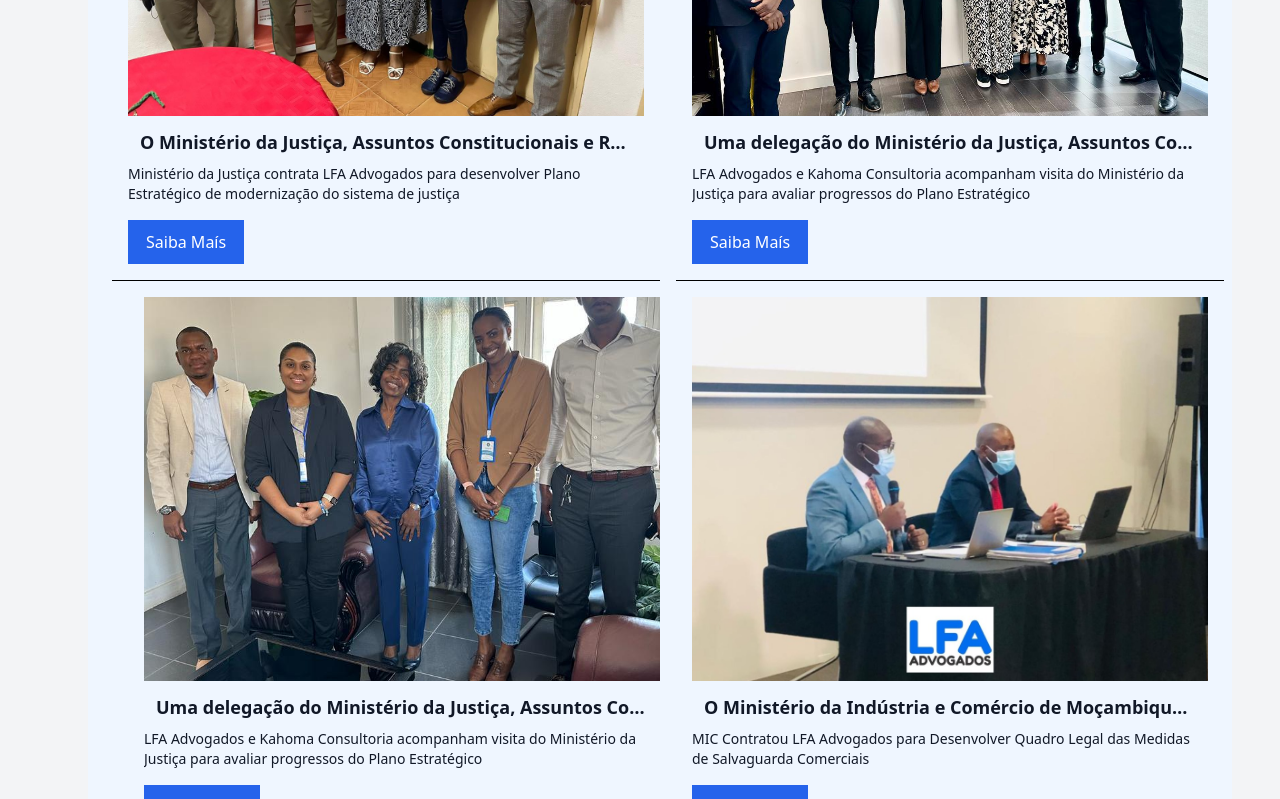
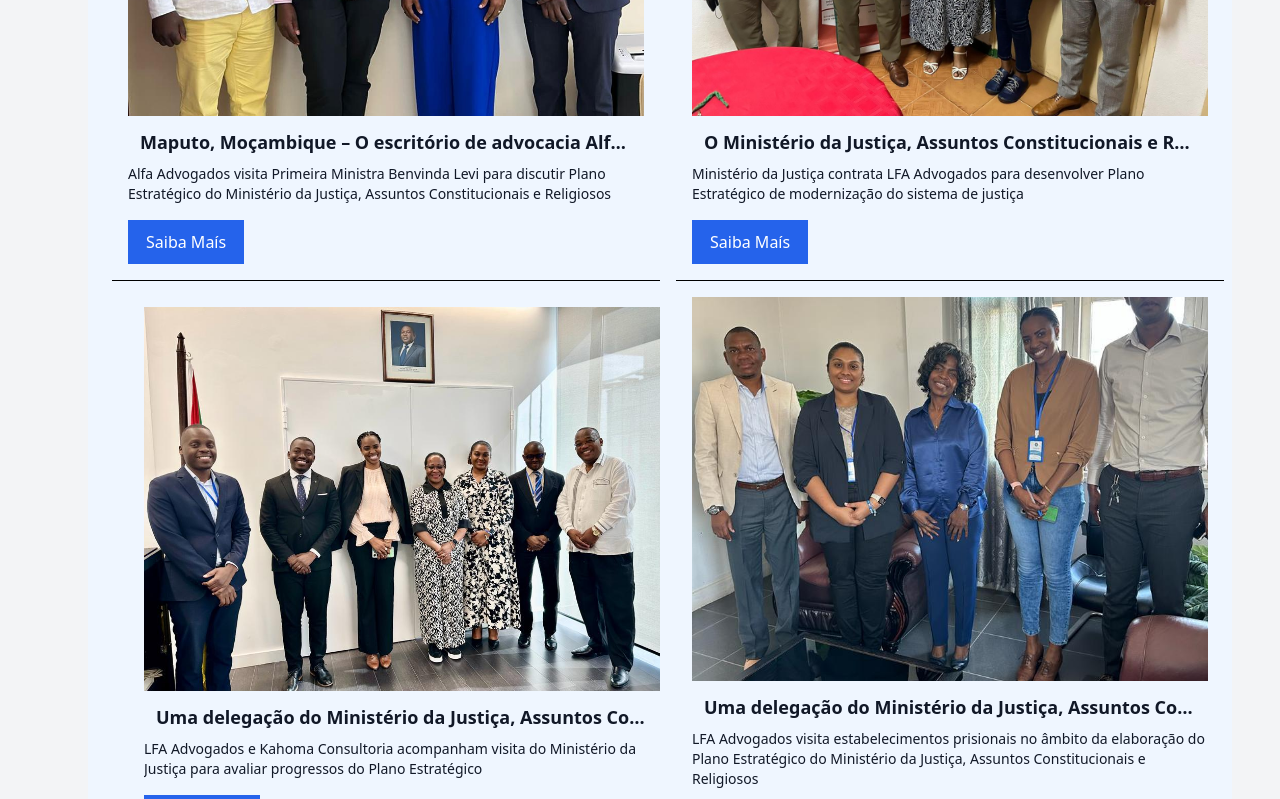
Before and after one commit to alexandre-mahumane/lfa_front, a React (Vite) app: page / in a window 1280 px wide. Shown: the part 2080-2879 px from the top of the page. Built offline with nearby package versions, Linux system fonts and the light colour scheme.

Commit message:
add news

```diff
--- a/src/components/article.jsx
+++ b/src/components/article.jsx
@@ -6,6 +6,7 @@ import photo3 from "../assets/news4.jpeg";
 import photo4 from "../assets/news5.jpeg";
 import photo6 from "../assets/news6.jpeg";
 import photo5 from "../assets/news7.jpeg";
+import photo8 from "../assets/news8.jpeg";
 import { TitleComponent } from "./title";
 import React from "react";
 import "../i18n/i18n";
@@ -21,6 +22,13 @@ export const Article = () => {
         <TitleComponent text={"Newsletters"} />
       </div>
       <section className="md:p-6 w-full md:space-x-4 grid grid-cols-1 content-center md:grid-cols-2 items-center bg-blue-50">
+        <Card
+          path={"news/7"}
+          variant={"N"}
+          pic={photo8}
+          text={t("article.news7.title")}
+          title={t("article.news7.intro")}
+        />
         <Card
           path={"news/4"}
           variant={"N"}
@@ -39,8 +47,8 @@ export const Article = () => {
           path={"news/6"}
           variant={"N"}
           pic={photo5}
-          text={t("article.news5.title")}
-          title={t("article.news5.intro")}
+          text={t("article.news6.title")}
+          title={t("article.news6.intro")}
         />
         <Card
           pic={photo}
--- a/src/i18n/translations/en/global.json
+++ b/src/i18n/translations/en/global.json
@@ -488,6 +488,32 @@
           "text": "LFA Advogados and Kahoma Consulting will continue working closely with SERNAP and other involved entities, ensuring that the defined objectives are achieved efficiently and sustainably."
         }
       }
+    },
+    "news7": {
+      "title": "Alfa Advogados visits Prime Minister Benvinda Levi to discuss the Ministry of Justice, Constitutional and Religious Affairs Strategic Plan",
+      "intro": "Maputo, Mozambique – The law firm Alfa Advogados paid a courtesy visit this week to the Prime Minister of Mozambique, Dr. Benvinda Levi, former Minister of Justice, Constitutional and Religious Affairs. The meeting, which took place in the capital Maputo, focused primarily on discussing the Ministry's Strategic Plan, a document aimed at modernizing and strengthening Mozambique's judicial system, as well as promoting constitutional rights and inter-religious dialogue in the country.",
+      "body": {
+        "section1": {
+          "title": "Discussion on the Strategic Plan",
+          "text": "During the meeting, representatives from Alfa Advogados presented contributions and suggestions for improving the Strategic Plan, emphasizing the importance of accessible, efficient justice aligned with the principles of transparency, human rights, and respect for religious diversity."
+        },
+        "section2": {
+          "title": "Prime Minister's Vision",
+          "text": "Dr. Benvinda Levi, recognized for her vast experience in the legal and constitutional sector, highlighted the importance of collaboration between the public and private sectors for the success of ongoing reforms. 'Justice, the guarantee of constitutional rights, and respect for religious beliefs are fundamental pillars for the country's harmonious development. It is essential that all actors, including civil society and the private sector, be engaged in this process,' stated the Prime Minister."
+        },
+        "section3": {
+          "title": "Alfa Advogados' commitment to modernization",
+          "text": "Alfa Advogados, one of the most renowned law firms in Mozambique, has been distinguished for its work on high-impact cases and initiatives that promote the strengthening of the rule of law in the country. The visit to Dr. Benvinda Levi reinforces the firm's commitment to contributing to the modernization of the judicial system and the consolidation of constitutional and religious principles in Mozambique."
+        },
+        "section4": {
+          "title": "Objectives of the Strategic Plan",
+          "text": "The Strategic Plan of the Ministry of Justice, Constitutional and Religious Affairs, currently in the implementation phase, includes measures to expedite judicial processes, combat corruption, expand access to justice for all citizens, especially in rural areas, and promote inter-religious dialogue as a tool for peace and social cohesion."
+        },
+        "section5": {
+          "title": "Importance of the participation of entities like Alfa Advogados",
+          "text": "The involvement of entities such as Alfa Advogados is seen as a crucial step to ensure that the plan meets the real needs of the population. The meeting between the Prime Minister and Alfa Advogados marks another chapter in the collaboration between the government and the private sector, working towards a fairer, more efficient, and inclusive justice system for all Mozambicans."
+        }
+      }
     }
   },
   "joinUs": {
--- a/src/i18n/translations/pt/global.json
+++ b/src/i18n/translations/pt/global.json
@@ -485,6 +485,33 @@
           "text": "A LFA Advogados e a Kahoma Consultoria continuarão a trabalhar em conjunto com o SERNAP e outras entidades envolvidas, assegurando que os objectivos traçados sejam alcançados de forma eficiente e sustentável."
         }
       }
+    },
+
+    "news7": {
+      "title": "Alfa Advogados visita Primeira Ministra Benvinda Levi para discutir Plano Estratégico do Ministério da Justiça, Assuntos Constitucionais e Religiosos",
+      "intro": "Maputo, Moçambique – O escritório de advocacia Alfa Advogados realizou, nesta semana, uma visita de cortesia à Primeira Ministra de Moçambique, Dra. Benvinda Levi, antiga titular do Ministério da Justiça, Assuntos Constitucionais e Religiosos. O encontro, que ocorreu na capital Maputo, teve como foco principal a discussão do Plano Estratégico do Ministério, um documento que visa modernizar e fortalecer o sistema judiciário moçambicano, além de promover os direitos constitucionais e o diálogo inter-religioso no país.",
+      "body": {
+        "section1": {
+          "title": "Discussão sobre o Plano Estratégico",
+          "text": "Durante a reunião, os representantes da Alfa Advogados apresentaram contribuições e sugestões para o aprimoramento do Plano Estratégico, destacando a importância de uma justiça acessível, eficiente e alinhada com os princípios de transparência, direitos humanos e respeito à diversidade religiosa."
+        },
+        "section2": {
+          "title": "Visão da Primeira Ministra",
+          "text": "A Dra. Benvinda Levi, reconhecida por sua vasta experiência no setor jurídico e constitucional, ressaltou a relevância da colaboração entre o setor público e privado para o sucesso das reformas em curso. 'A justiça, a garantia dos direitos constitucionais e o respeito às crenças religiosas são pilares fundamentais para o desenvolvimento harmonioso do país. É essencial que todos os atores, incluindo a sociedade civil e o setor privado, estejam engajados nesse processo', afirmou a Primeira Ministra."
+        },
+        "section3": {
+          "title": "Alfa Advogados e o compromisso com a modernização",
+          "text": "A Alfa Advogados, um dos escritórios de advocacia mais renomados de Moçambique, tem se destacado por sua atuação em casos de grande impacto e por iniciativas que promovem o fortalecimento do Estado de Direito no país. A visita à Dra. Benvinda Levi reforça o compromisso da instituição em contribuir para a modernização do sistema judiciário e para a consolidação dos princípios constitucionais e religiosos em Moçambique."
+        },
+        "section4": {
+          "title": "Objetivos do Plano Estratégico",
+          "text": "O Plano Estratégico do Ministério da Justiça, Assuntos Constitucionais e Religiosos, que está em fase de implementação, inclui medidas para agilizar processos judiciais, combater a corrupção, ampliar o acesso à justiça para todos os cidadãos, especialmente nas áreas rurais, e promover o diálogo inter-religioso como ferramenta de paz e coesão social."
+        },
+        "section5": {
+          "title": "Importância da participação de entidades como a Alfa Advogados",
+          "text": "A participação de entidades como a Alfa Advogados é vista como um passo importante para garantir que o plano atenda às necessidades reais da população. O encontro entre a Primeira Ministra e a Alfa Advogados marca mais um capítulo na colaboração entre o governo e o setor privado, em prol de um sistema de justiça mais justo, eficiente e inclusivo para todos os moçambicanos."
+        }
+      }
     }
   },
   "joinUs": {
--- a/src/pages/information/news-newsLetter-section.jsx
+++ b/src/pages/information/news-newsLetter-section.jsx
@@ -7,6 +7,7 @@ import photo4 from "../../assets/news4.jpeg";
 import photo5 from "../../assets/news5.jpeg";
 import photo6 from "../../assets/news6.jpeg";
 import photo7 from "../../assets/news7.jpeg";
+import photo8 from "../../assets/news8.jpeg";
 import { useTranslation } from "react-i18next";
 import { useParams } from "react-router-dom";
 import { TitleComponent } from "../../components/title";
@@ -37,6 +38,9 @@ export const News = () => {
     } else if (id == 6) {
       setContent("news6");
       setImg(photo4);
+    } else if (id == 7) {
+      setContent("news7");
+      setImg(photo8);
     }
   }, [id]);
   return (
@@ -97,6 +101,18 @@ export const News = () => {
                 </div>
               </div>
             )}
+            {content == "news7" && (
+              <div className="space-y-5 w-full">
+                <h3 className="font-bold text-blue-600">
+                  {t(`article.${content}.body.section4.title`)}
+                </h3>
+                <p>{t(`article.${content}.body.section4.text`)}</p>
+                <h3 className="font-bold text-blue-600">
+                  {t(`article.${content}.body.section5.title`)}
+                </h3>
+                <p>{t(`article.${content}.body.section5.text`)}</p>
+              </div>
+            )}
           </div>
         </div>
       </section>
```
Also changed, not shown: src/assets/news8.jpeg (added).
